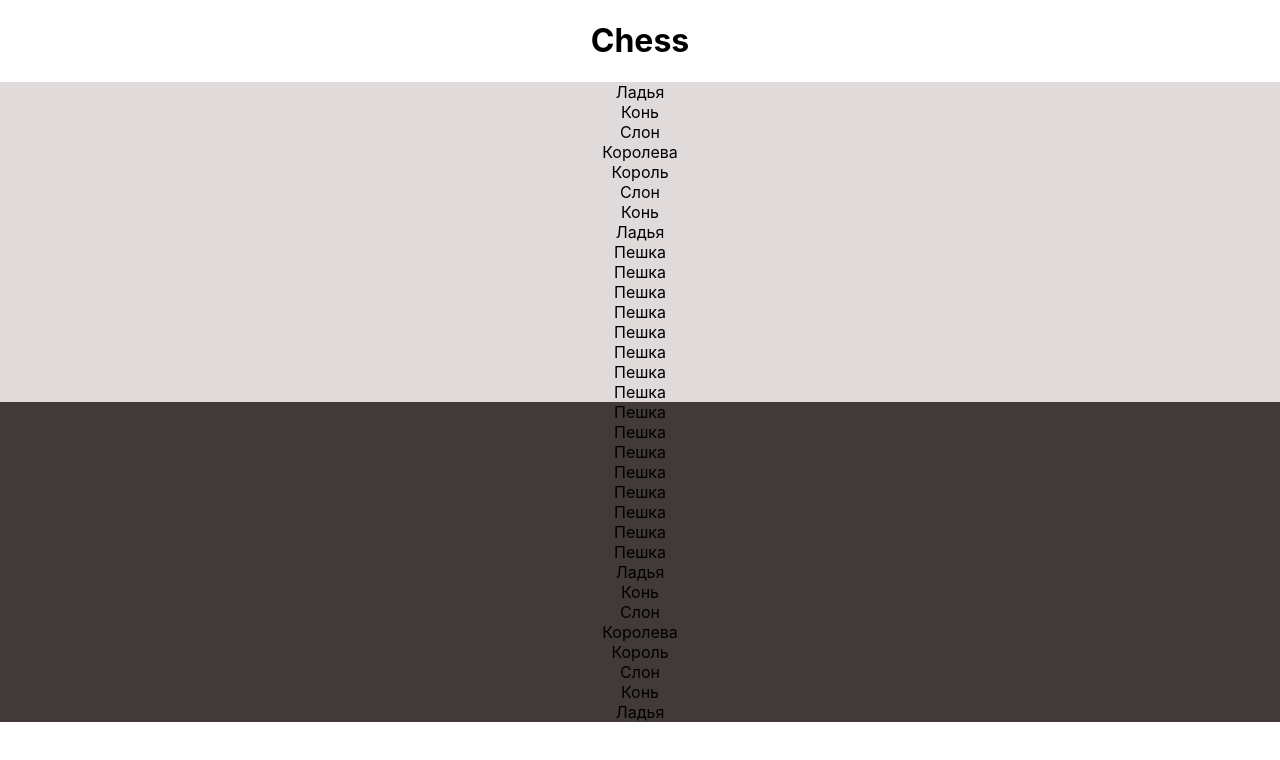
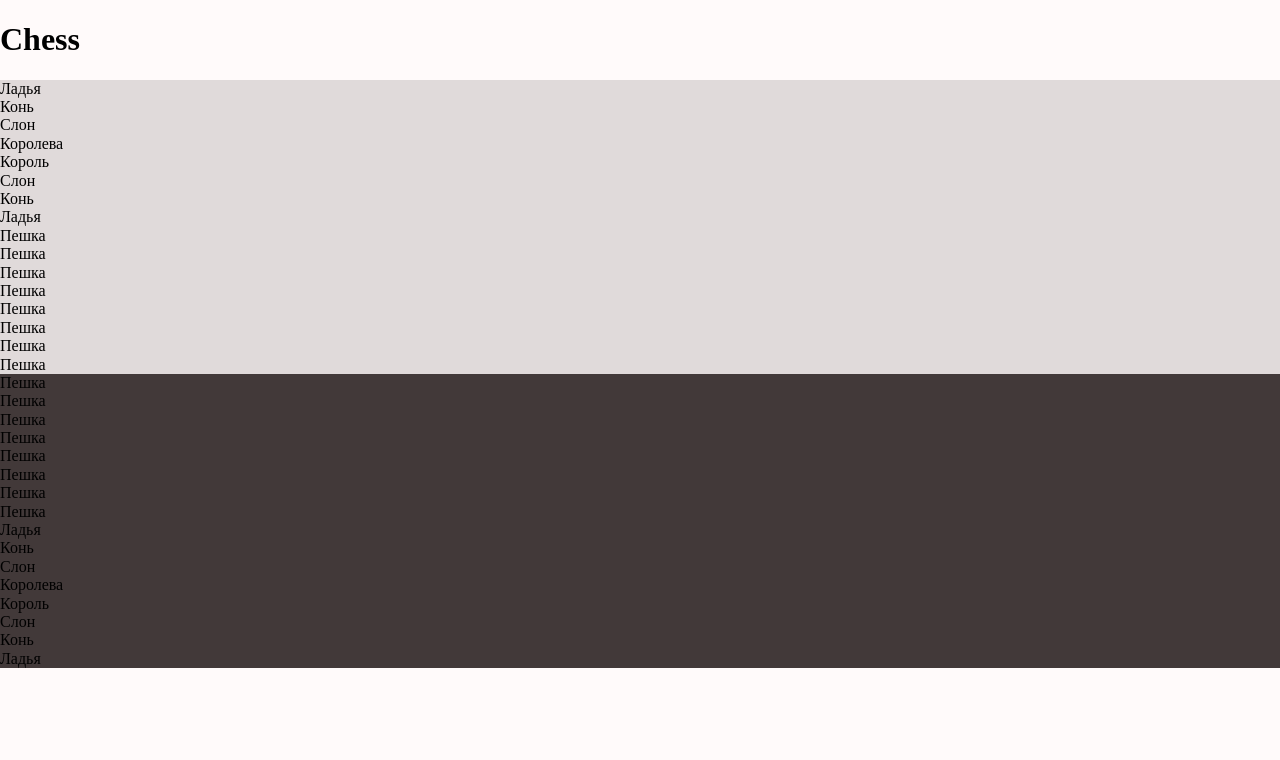
Before and after one commit to kirillsnovikov/chess-engine, a React (Create React App) app: page / in a window 1280 px wide. Shown: the top 760 px of the page. Built offline with nearby package versions, Linux system fonts and the light colour scheme.

Commit message:
added styled components

```diff
--- a/package.json
+++ b/package.json
@@ -22,7 +22,9 @@
     "lodash": "^4.17.21",
     "react": "^17.0.2",
     "react-dom": "^17.0.2",
-    "react-scripts": "5.0.0"
+    "react-scripts": "5.0.0",
+    "styled-components": "^5.3.3",
+    "styled-normalize": "^8.0.7"
   },
   "devDependencies": {
     "@testing-library/jest-dom": "^5.16.1",
@@ -33,6 +35,7 @@
     "@types/node": "^17.0.8",
     "@types/react": "^17.0.38",
     "@types/react-dom": "^17.0.11",
+    "@types/styled-components": "^5.1.20",
     "@typescript-eslint/eslint-plugin": "^5.9.1",
     "@typescript-eslint/parser": "^5.9.1",
     "eslint-config-airbnb-typescript": "^16.1.0",
@@ -40,7 +43,6 @@
     "eslint-plugin-jest": "^25.3.4",
     "eslint-plugin-prettier": "^4.0.0",
     "husky": "^7.0.4",
-    "node-sass": "^7.0.1",
     "prettier": "^2.5.1",
     "typescript": "~4.5.4"
   },
--- a/src/App.scss
+++ /dev/null
@@ -1,3 +0,0 @@
-.App {
-  text-align: center;
-}
--- a/src/App.tsx
+++ b/src/components/App/App.tsx
@@ -1,20 +1,21 @@
-import './App.scss';
-
 import React from 'react';
-import { ChessBoard } from './domain/Board/Model/ChessBoard';
+import { ThemeProvider } from 'styled-components';
+import { ChessBoard } from '../../domain/Board/Model/ChessBoard';
+import Styles, { lightTheme } from '../../styles';
 
 function App() {
   const squares = new ChessBoard().squares;
 
   return (
-    <div className="App">
+    <ThemeProvider theme={lightTheme}>
       <h1>Chess</h1>
       {squares.map(square => (
         <div key={square.cellId.value} style={{ backgroundColor: square.pieceHexColor }}>
           {square.pieceType?.value}
         </div>
       ))}
-    </div>
+      <Styles />
+    </ThemeProvider>
   );
 }
 
--- a/src/index.scss
+++ /dev/null
@@ -1,18 +0,0 @@
-body {
-  margin: 0;
-  font-family: -apple-system, BlinkMacSystemFont, 'Segoe UI', 'Roboto', 'Oxygen',
-    'Ubuntu', 'Cantarell', 'Fira Sans', 'Droid Sans', 'Helvetica Neue',
-    sans-serif;
-  -webkit-font-smoothing: antialiased;
-  -moz-osx-font-smoothing: grayscale;
-}
-
-code {
-  font-family: source-code-pro, Menlo, Monaco, Consolas, 'Courier New',
-    monospace;
-}
-
-ul {
-  padding: 0;
-  list-style-type: none;
-}
--- a/src/index.tsx
+++ b/src/index.tsx
@@ -1,9 +1,6 @@
-import './index.scss';
-
 import React from 'react';
 import ReactDOM from 'react-dom';
-
-import App from './App';
+import App from './components/App/App';
 
 ReactDOM.render(
   <React.StrictMode>
--- /dev/null
+++ b/src/styles.ts
@@ -0,0 +1,33 @@
+import { normalize } from 'styled-normalize';
+import { createGlobalStyle } from 'styled-components';
+
+export type Theme = typeof lightTheme;
+
+export const lightWeb = {
+  background: {
+    primary: '#FFFAFA',
+  },
+};
+export const darkTheme = {
+  background: {
+    primary: '#888',
+  },
+};
+
+export const lightTheme = { colors: lightWeb };
+
+const Styles = createGlobalStyle`
+  ${normalize}
+
+  /* html {
+    height: 100%;
+  } */
+  body {
+    /* height: 100%; */
+    background: ${({ theme }) => theme.colors.background.primary};
+  }
+  #root {
+  }
+`;
+
+export default Styles;
```
Also changed, not shown: src/styled.d.ts (added, +7 -0 lines), 1 other file (tests, documents, lock files or other folders).
